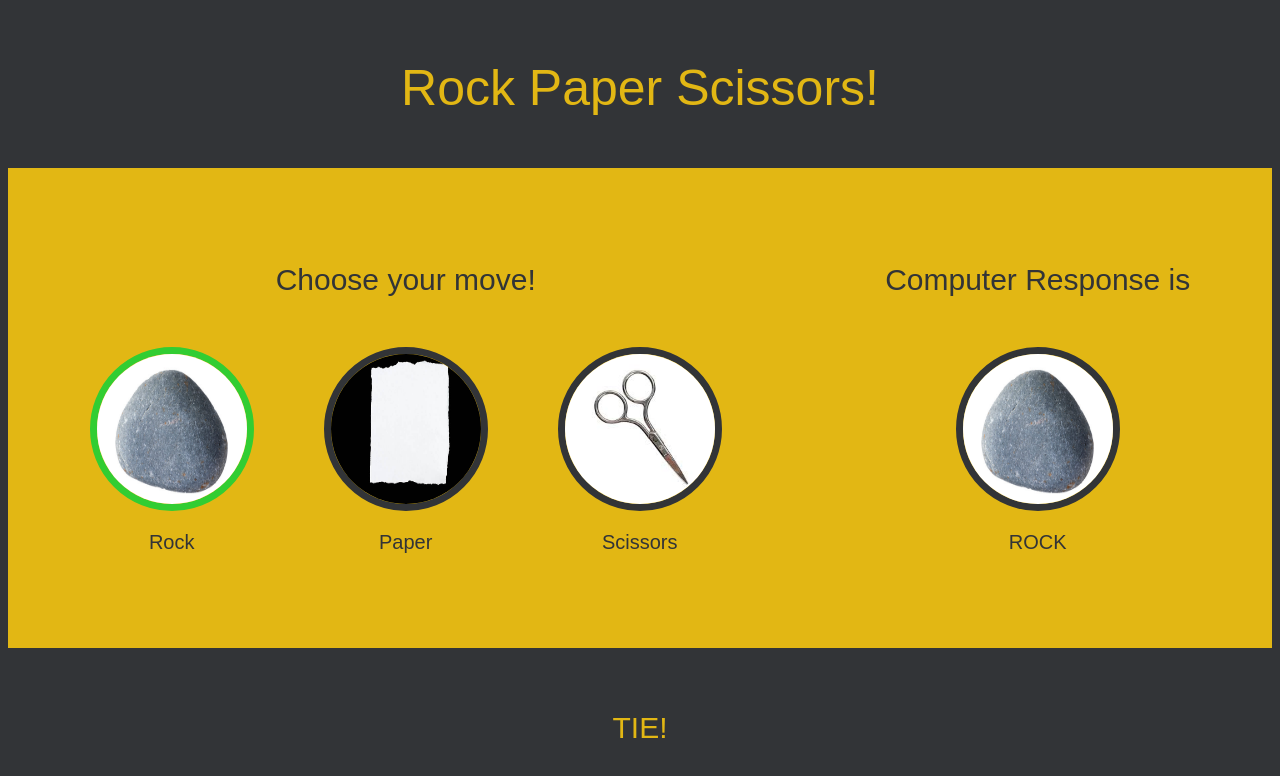
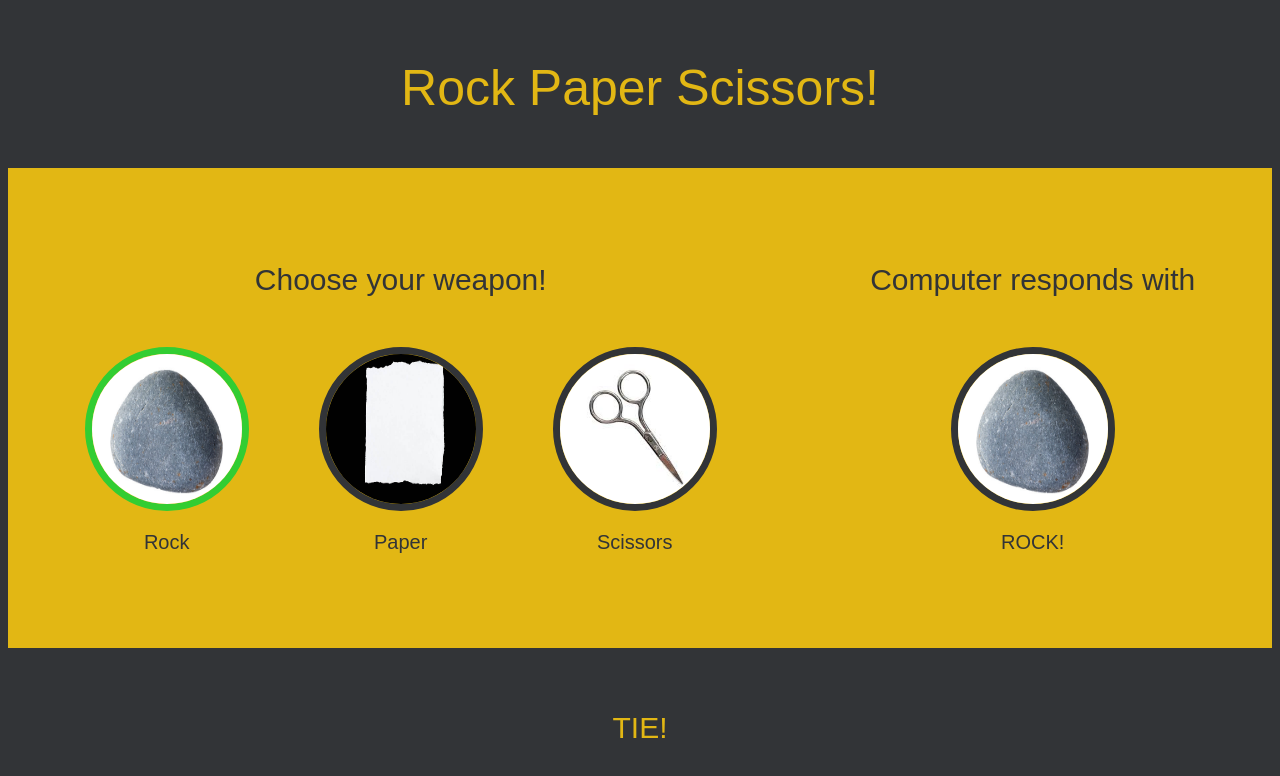
Before and after one commit to SKjustSK/rock-paper-scissors, a plain HTML site: page index.html in a window 1280 px wide. Both pictures are taken after a click on the picture 171 px from the left and 428 px from the top of the page. Drawn offline with Linux system fonts and the light colour scheme.

Commit message:
Added exclamation mark to computer's response

```diff
--- a/index.html
+++ b/index.html
@@ -17,7 +17,7 @@
         <div class = 'interface'>
 
             <div class = 'userInterface'>
-                <div class = 'optionTitle'>Choose your move!</div>
+                <div class = 'optionTitle'>Choose your weapon!</div>
                 <div class = 'userInput'>
                     <div class = 'item' id = 'ROCK'>
                         <img src = "images/rock.jpg" alt = "ROCK" class = "image input">
@@ -36,7 +36,7 @@
 
             <div class = 'computerResponse'>
                 <div class = "computerTitle">
-                    Computer Response is
+                    Computer responds with
                 </div>
                 <div class = 'item'>
                     <img src = "#" class = "image computer">
--- a/javascript.js
+++ b/javascript.js
@@ -53,7 +53,7 @@ function computerDisplayChange()
 {
     // Text change
     const computerText = document.querySelector('.text.computer');
-    computerText.textContent = computerChoice;
+    computerText.textContent = computerChoice + '!';
 
     // Image change
     const optionImage = ["rock", "paper", "scissors"];
```
